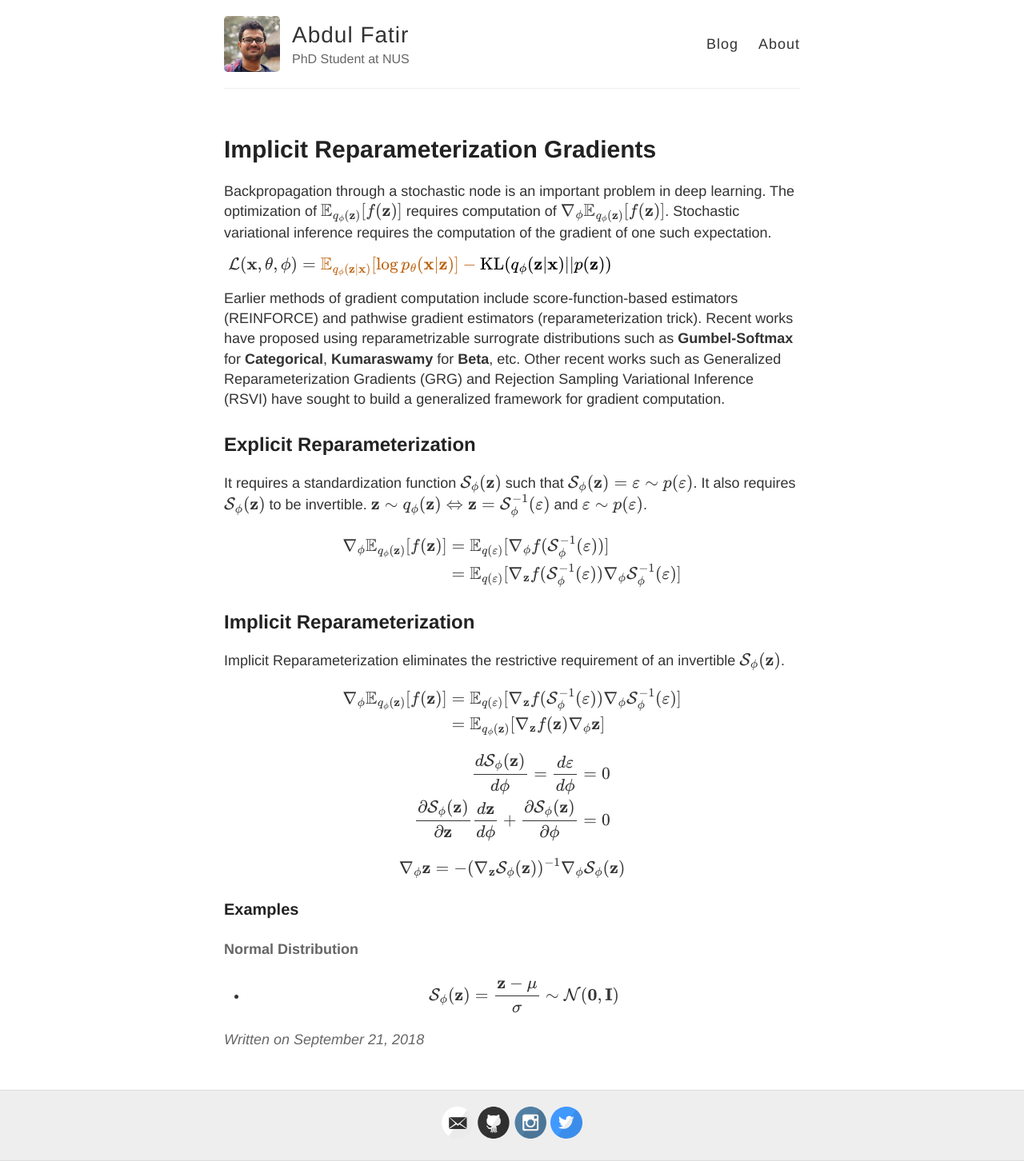
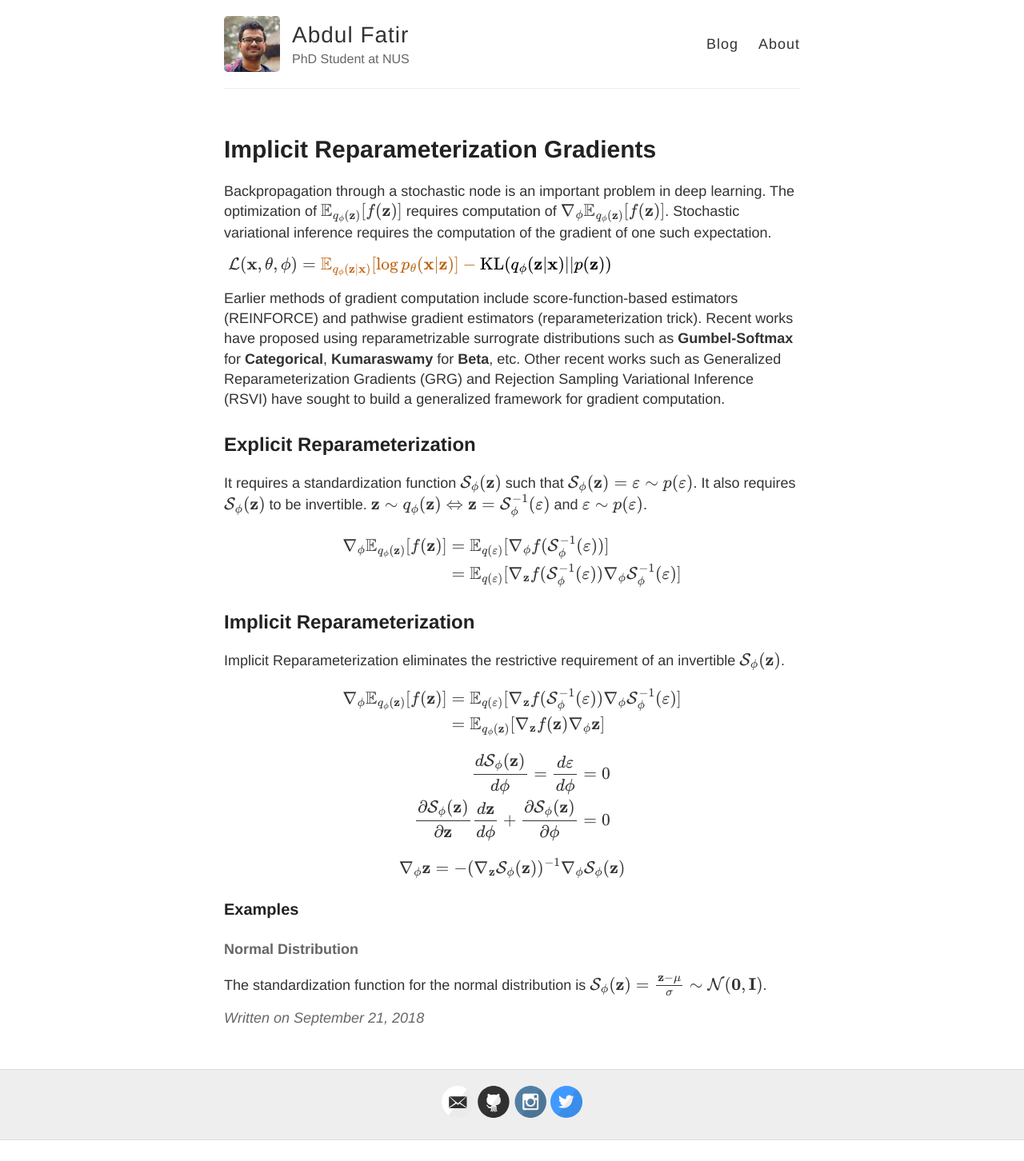
Before and after one commit to abdulfatir/abdulfatir.github.io, a Jekyll site: the page built from _posts/2018-9-21-Implicit-Reparameterization.md, in a window 1280 px wide. Shown: the whole page at 80% size. Built offline with Jekyll 4.4.1, drawn with Linux system fonts in a browser that asks for light colours; formulas are drawn with MathJax 3; after the commit the page ends 1426 px from its top, so only the background shows below that.

Commit message:
Update 2018-9-21-Implicit-Reparameterization.md

```diff
--- a/_posts/2018-9-21-Implicit-Reparameterization.md
+++ b/_posts/2018-9-21-Implicit-Reparameterization.md
@@ -58,4 +58,4 @@ $$
 ### Examples
 #### Normal Distribution
 
-* $$\mathcal{S}_\phi(\mathbf{z}) = \frac{\mathbf{z}-\mu}{\sigma} \sim \mathcal{N}(\mathbf{0},\mathbf{I})$$
+The standardization function for the normal distribution is $$\mathcal{S}_\phi(\mathbf{z}) = \frac{\mathbf{z}-\mu}{\sigma} \sim \mathcal{N}(\mathbf{0},\mathbf{I})$$.
```
